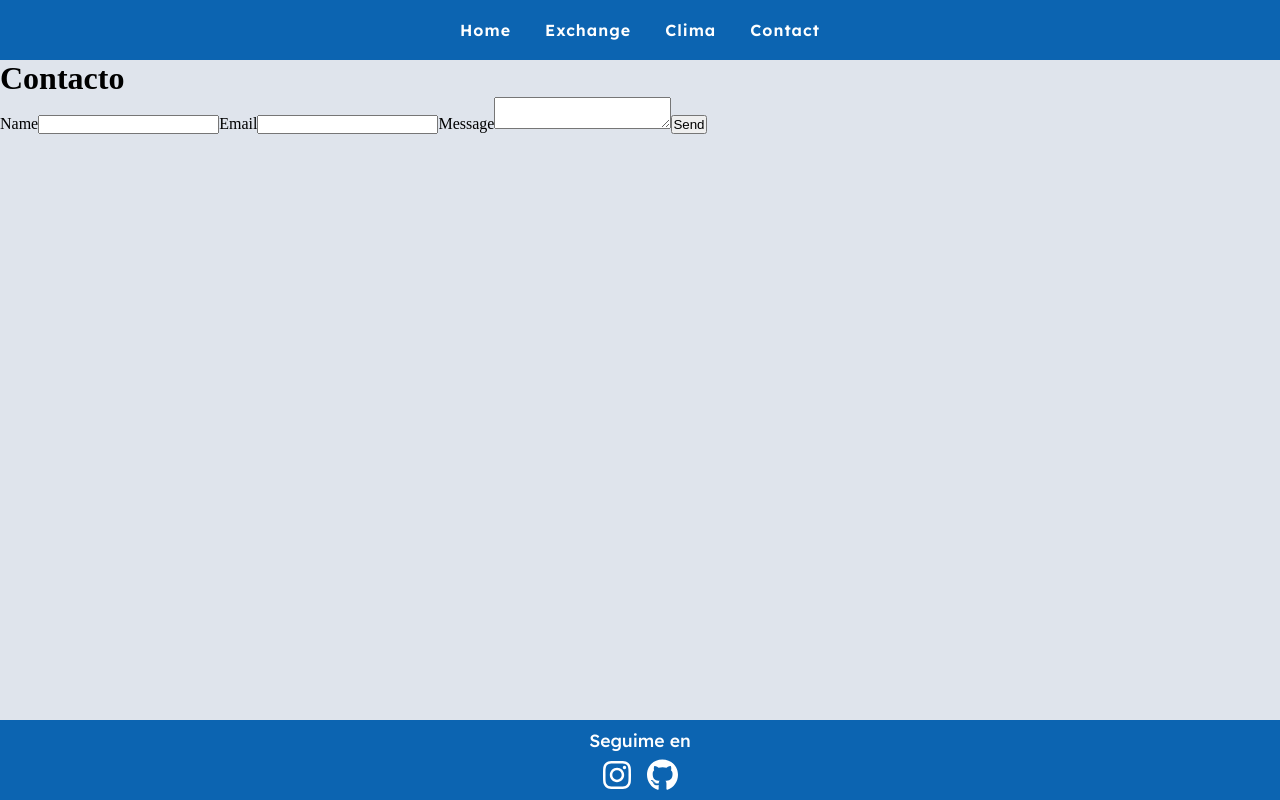
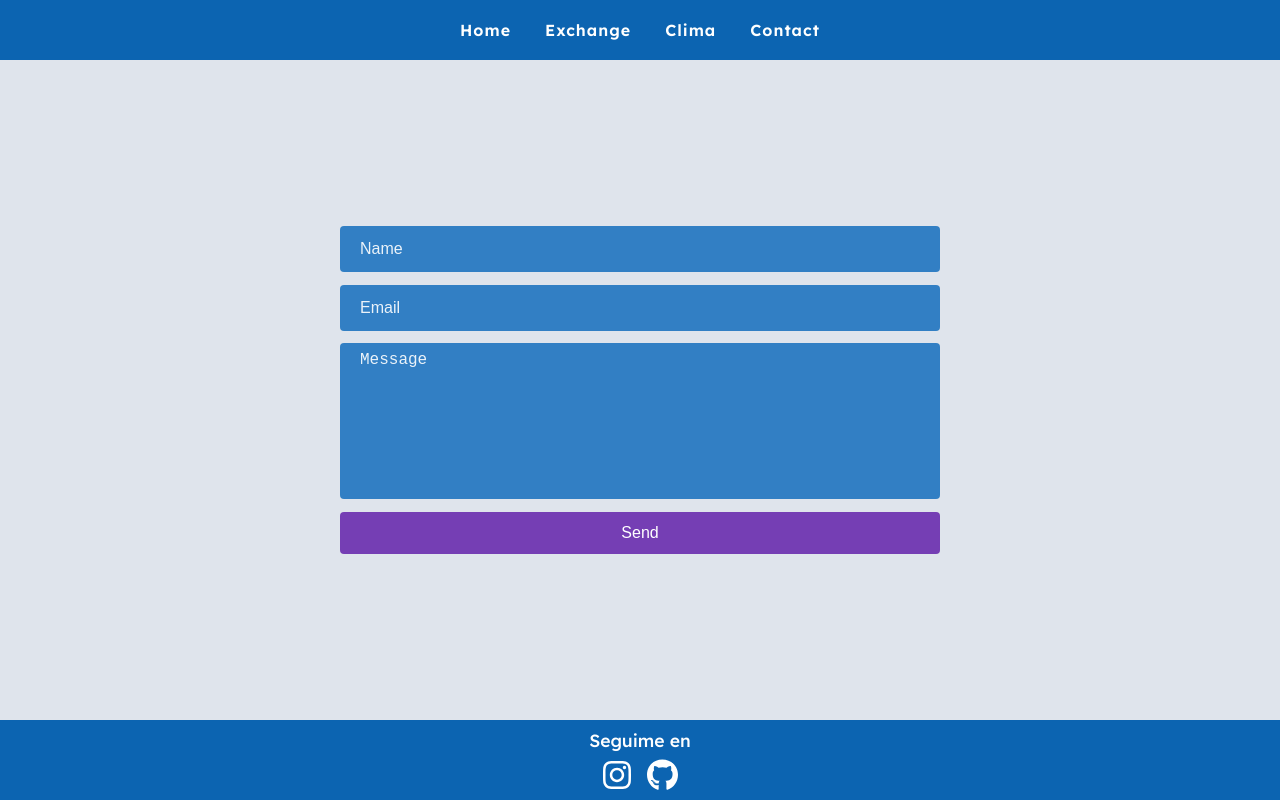
Before and after one commit to jorge088/UsefulApps, a React (Create React App) app: page /contact in a window 1280 px wide. Built offline with nearby package versions, Linux system fonts and the light colour scheme.

Commit message:
Added styles for contactForm

```diff
--- a/src/App.module.css
+++ b/src/App.module.css
@@ -4,5 +4,6 @@
     display: flex;
     flex-direction: column;
     justify-content: space-between;
+
     background-color: var(--background);
 }
--- a/src/Components/Contact/Contact.js
+++ b/src/Components/Contact/Contact.js
@@ -20,15 +20,25 @@ const Contact = () => {
     return (
         <>
             <div className={styles.container}>
-                <h1>Contacto</h1>
-                <form ref={form} onSubmit={sendEmail}>
-                    <label>Name</label>
-                    <input type="text" name="name" />
-                    <label>Email</label>
-                    <input type="email" name="email" />
-                    <label>Message</label>
-                    <textarea name="message" />
-                    <input type="submit" value="Send"  />
+                <form ref={form} onSubmit={sendEmail} className={styles.formContact} >
+                    <input
+                        type="text"
+                        name="name"
+                        placeholder='Name'
+                        className={styles.formContact__input} />
+                    <input
+                        type="email"
+                        name="email"
+                        placeholder='Email'
+                        className={styles.formContact__input} />
+                    <textarea
+                        name="message"
+                        placeholder='Message'
+                        className={styles.formContact__textarea}/>
+                    <input
+                        type="submit"
+                        value="Send"
+                        className={styles.formContact__submit} />
                 </form>
             </div>
 
--- a/src/Components/Contact/Contact.module.css
+++ b/src/Components/Contact/Contact.module.css
@@ -1,4 +1,66 @@
 .container{
     margin-top: 60px;
     min-height: calc(100vh - 140px);
+    display: flex;
+    flex-direction: column;
+    justify-content: center;
+    align-items: center;
+    gap: 1em;
 }
+.formContact{
+    width: 600px;
+    display: flex;
+    flex-direction: column;
+    padding: .8em .5em;
+    gap: .8em;
+}
+.formContact__input{
+    height: 46px;
+    outline: none;
+    border: none;
+    padding-left: 20px;
+    font-size: 1em;
+    background: var(--third);
+    color: #fff;
+    border-radius: 4px;
+
+}
+.formContact__input::placeholder{
+    font-size: 16px;
+    color: #fff;
+    opacity: .9;
+}
+.formContact__input:focus{
+    outline: 2px solid var(--detail);
+}
+.formContact__textarea{
+    resize: none;
+    padding:8px 20px;
+    height: 140px;
+    font-size: 16px;
+    border: none;
+    background: var(--third);
+    color: #fff;
+    border-radius: 4px;
+}
+.formContact__textarea::placeholder{
+    font-size: 16px;
+    color: #fff;
+    opacity: .9;
+}
+.formContact__textarea:focus{
+    border: none;
+    font-size: 16px;
+    outline: 2px solid var(--detail);
+}
+.formContact__submit{
+    border: none;
+    height: 42px;
+    border-radius: 4px;
+    background: var(--detail);
+    font-size: 1em;
+    color: #fff;
+}
+.formContact__submit:hover{
+    background: var(--detailHover);
+}
--- a/src/Components/Home/Home.module.css
+++ b/src/Components/Home/Home.module.css
@@ -1,7 +1,7 @@
 .homeContainer {
     font-size: 1rem;
-    margin-top: 95px;
-    min-height: calc(100vh - 185px);
+    margin-top: 60px;
+    min-height: calc(100vh - 140px);
     width: 100vw;
     display: flex;
     flex-direction: column;
--- a/src/index.css
+++ b/src/index.css
@@ -1,7 +1,10 @@
 :root {
   --background: #dfe4ec;
   --secundary: #0c64b1;
-  --secundaryHover: #147bd4;
+  --secundaryHover: #0667bd;
+  --third:rgba(8, 103, 187,.8);
+  --detail:rgb(117, 62, 180);
+  --detailHover:rgb(141, 75, 216);
 }
 *{
   margin: 0;
```
